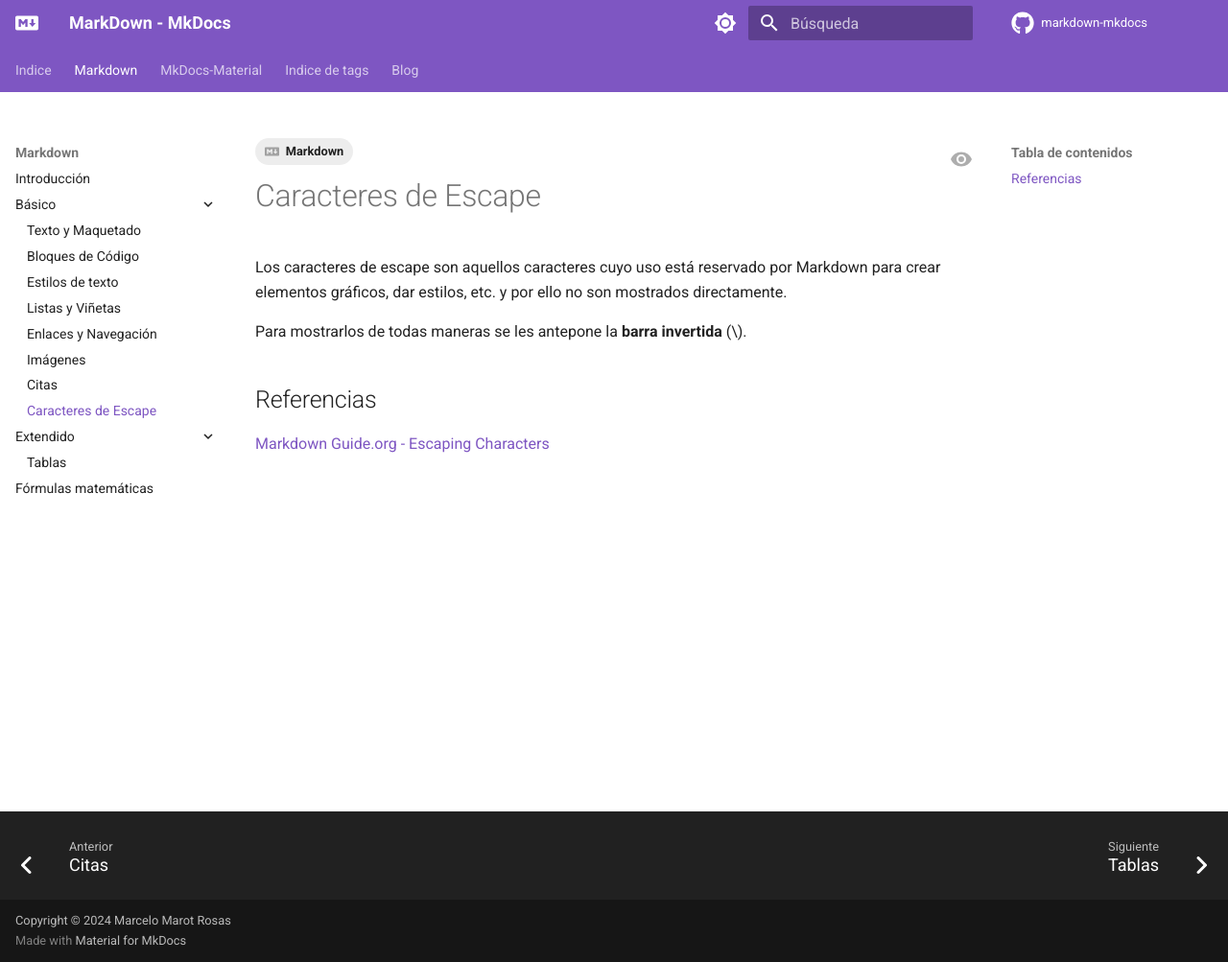
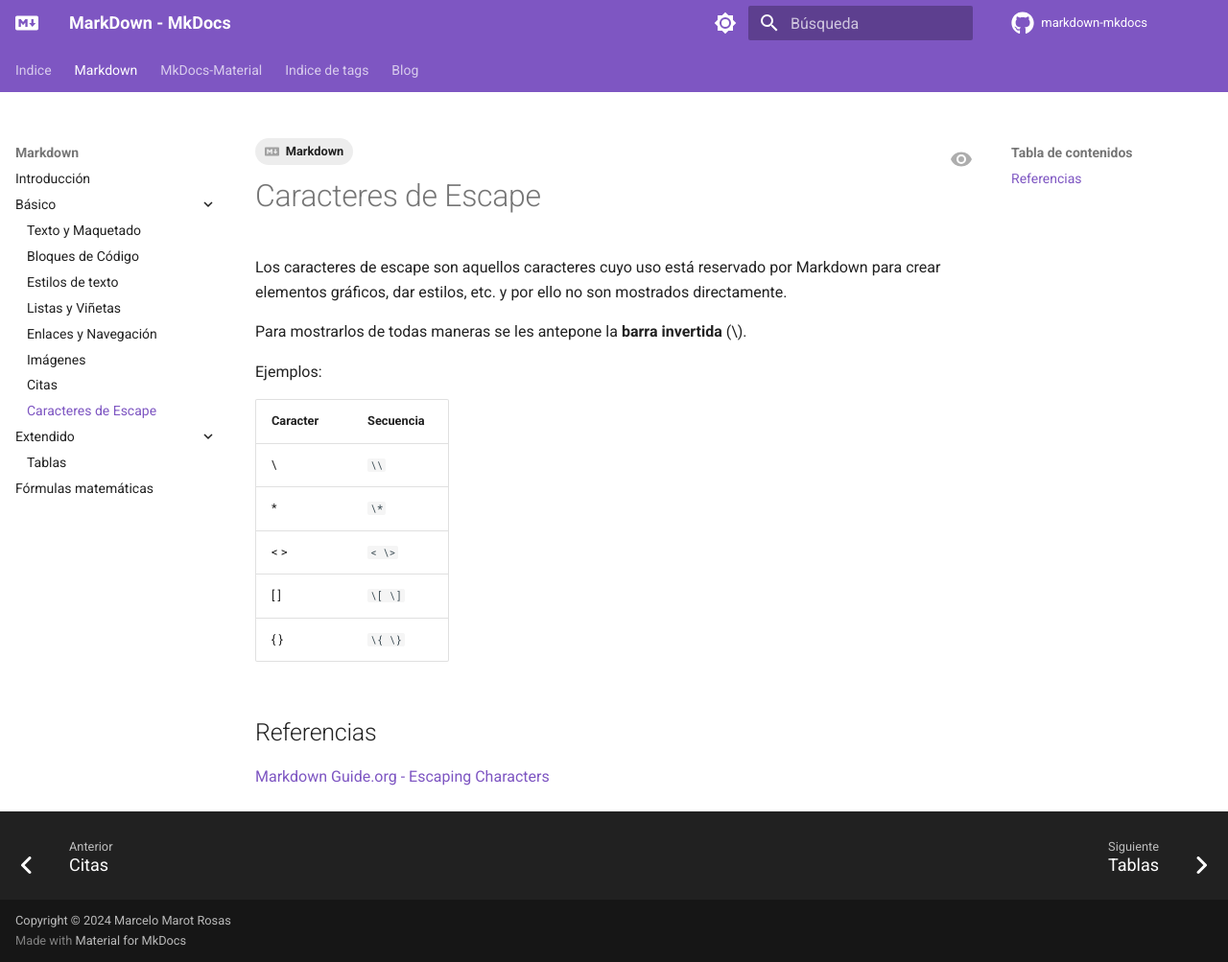
Before and after one commit to alejrot/markdown-mkdocs, an MkDocs documentation site: the page built from docs/markdown/basico/caracteres.md, in a window 1280 px wide and 1003 px high. Shown: the whole window at 96% size. Built offline with MkDocs 1.6.1 and Material for MkDocs 9.7.7, drawn with Linux system fonts in a browser that asks for light colours; plug-ins that fetch from the network failed and are left out; comment, search, counter and statistics services are not loaded.

Commit message:
Markdown: caracteres de escape con cambios menores

```diff
--- a/docs/markdown/basico/caracteres.md
+++ b/docs/markdown/basico/caracteres.md
@@ -21,8 +21,15 @@
 
 Para mostrarlos de todas maneras se les antepone la **barra invertida** (\\).
 
+Ejemplos:
 
-
+|Caracter| Secuencia|
+|---|---|
+|\\|`\\`|
+|\*|`\*`|
+|< \>|`< \>`|
+|\[ \]|`\[ \]`|
+|\{ \}|`\{ \}`|
 
 
 
```
